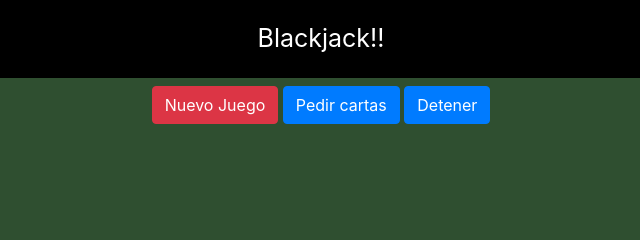
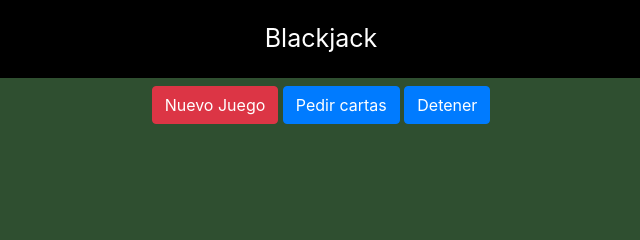
Before and after one commit to CamiN5/cursito-js-2, a plain HTML site: page assets/index.html in a window 1280 px wide. Shown: the top 240 px of the page, 319-959 px from the left. Drawn offline with nearby package versions, Linux system fonts and the light colour scheme.

Commit message:
cambio titulo

```diff
--- a/assets/index.html
+++ b/assets/index.html
@@ -9,7 +9,7 @@
 </head>
 <body>
     <header class="titulo">
-        Blackjack!!
+        Blackjack
     </header>
     <div class="row mt-2">
         <div class="col text-center">
```
